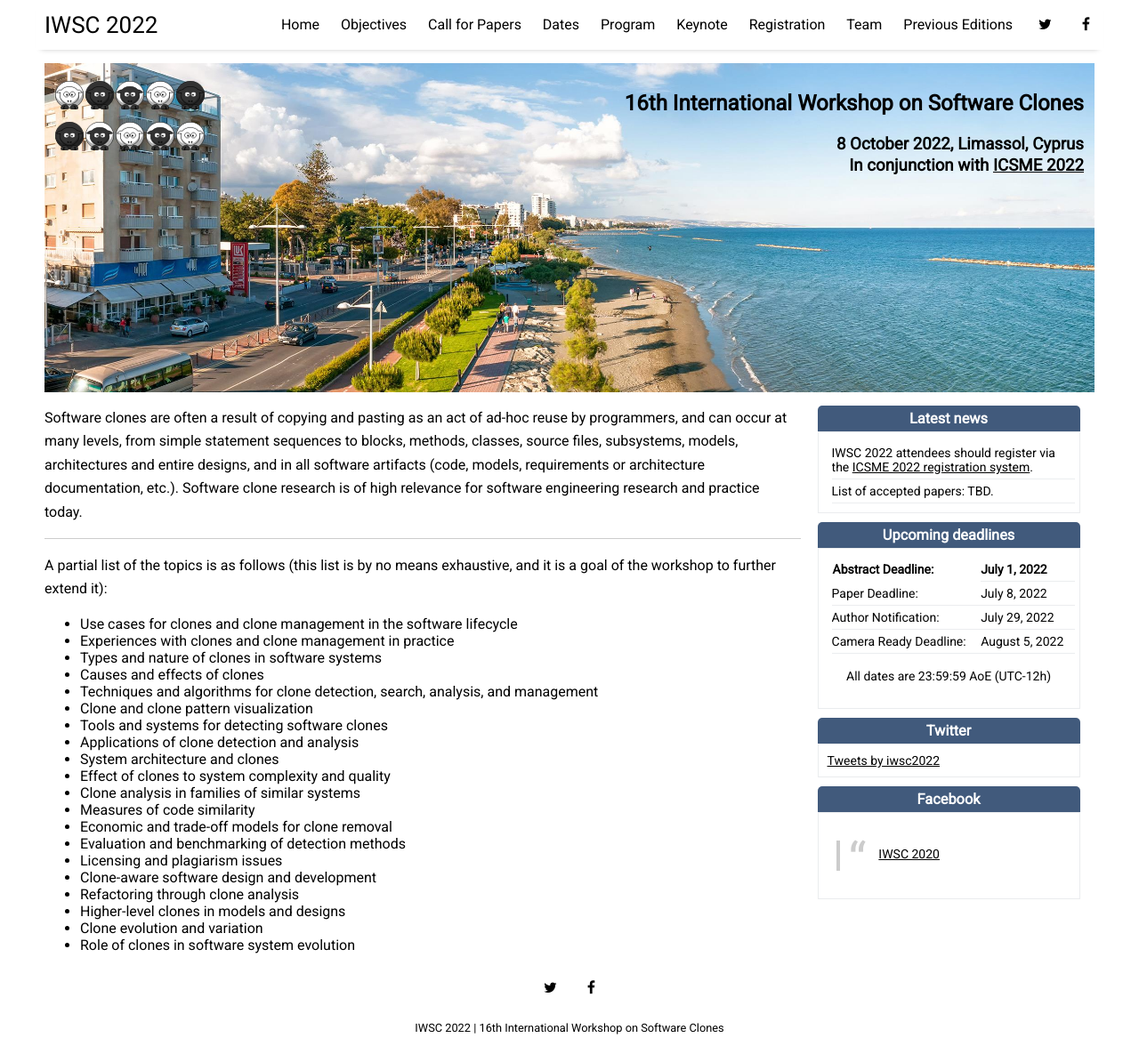
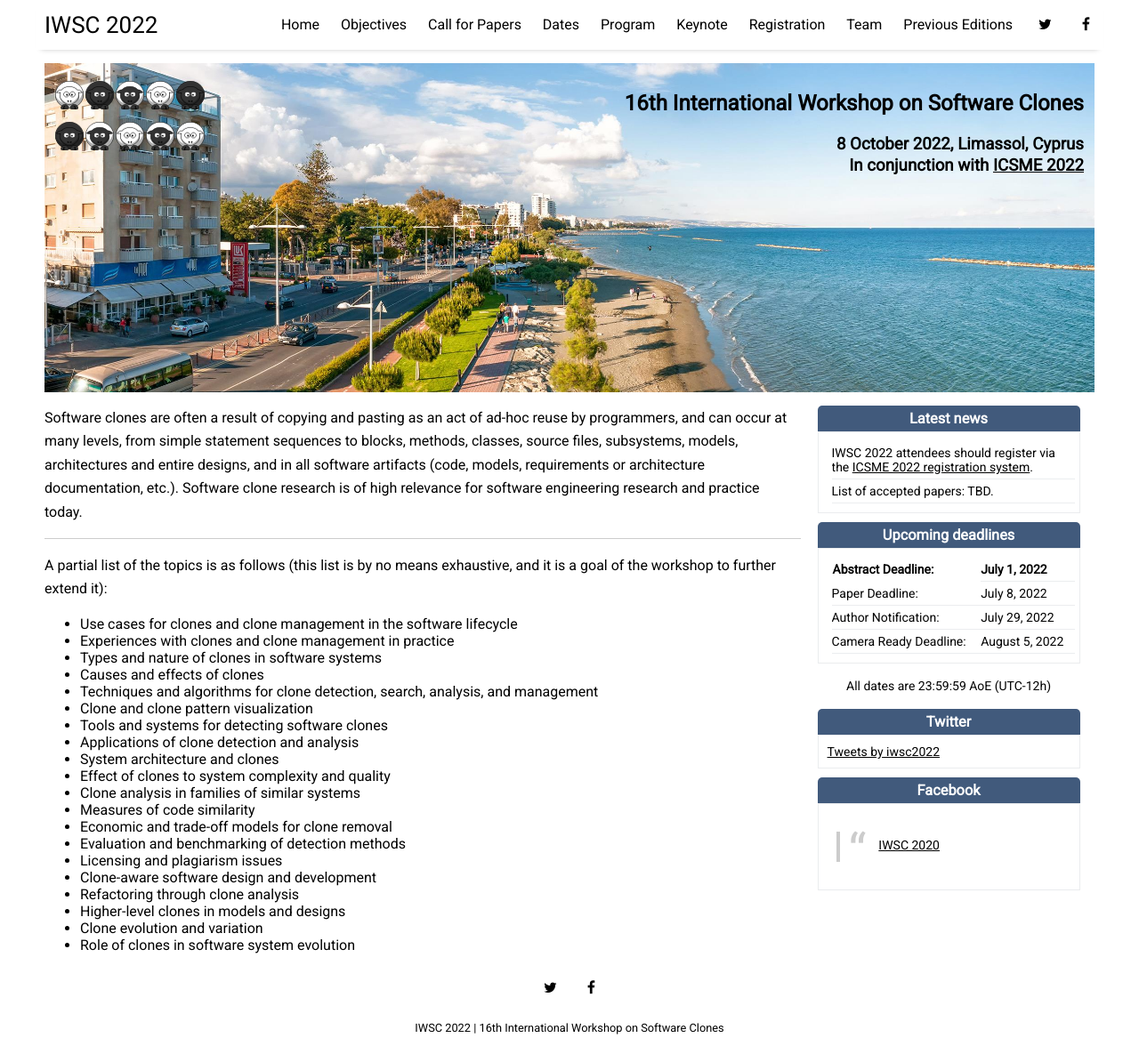
Before and after one commit to iwsc2023/iwsc2023.github.io, a Jekyll site: the page built from index.html, in a window 1280 px wide and 1194 px high. Shown: the whole window at 89% size. Built offline with Jekyll 4.4.1, drawn with Linux system fonts in a browser that asks for light colours; nearby versions of some CDN libraries; the list of posts is cut into pages by our own code; comment, search, counter and statistics services are not loaded.

Commit message:
add important dates

```diff
--- a/_includes/sidebar.html
+++ b/_includes/sidebar.html
@@ -39,8 +39,8 @@
           <td class="tg-col">August 5, 2022</td>
         </tr>
       </table>
-      <p style="text-align:center" >All dates are 23:59:59 AoE (UTC-12h)</p>
     </div>
+    <p style="text-align:center" >All dates are 23:59:59 AoE (UTC-12h)</p>
     <div class="header">
       <h3>Twitter</h3>
     </div>
```
